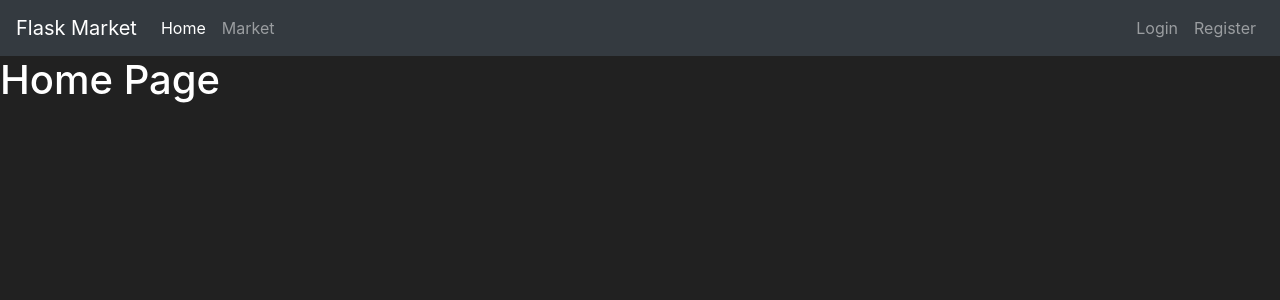
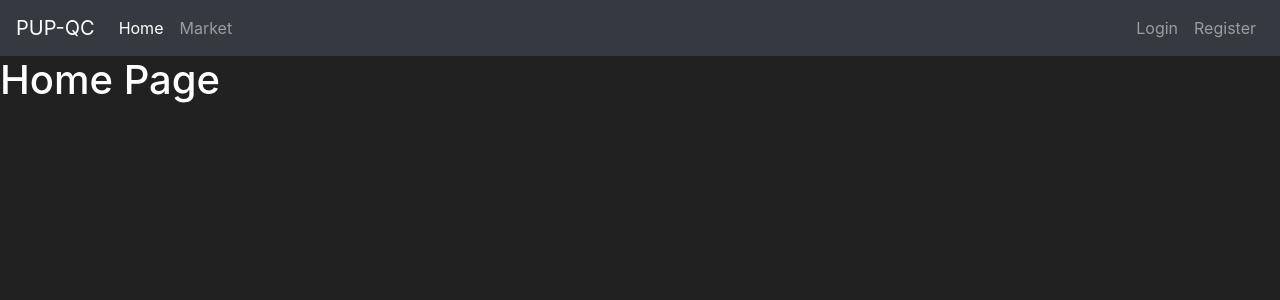
Before and after one commit to Marvs2/student-performance-Sample-1, a Flask app: page / in a window 1280 px wide. Shown: the top 300 px of the page. Run offline with Flask 3, Linux system fonts and the light colour scheme; parts of the project's set-up code (start-up, migrations or seed data) failed here and were passed over.

Commit message:
Added Feature

```diff
--- a/app.py
+++ b/app.py
@@ -85,6 +85,7 @@ def faculty_login():
     return render_template('faculty/login.html')
 
 @app.route('/faculty/home')
+@prevent_authenticated
 @faculty_required
 def faculty_home():
     session.permanent = True
--- a/templates/first/base.html
+++ b/templates/first/base.html
@@ -12,7 +12,7 @@
   </head>
   <body>
     <nav class="navbar navbar-expand-md navbar-dark bg-dark">
-      <a class="navbar-brand" href="#">Flask Market</a>
+      <a class="navbar-brand" href="{{ url_for('first') }}">PUP-QC</a>
       <button class="navbar-toggler" type="button" data-toggle="collapse" data-target="#navbarNav">
         <span class="navbar-toggler-icon"></span>
       </button>
```
